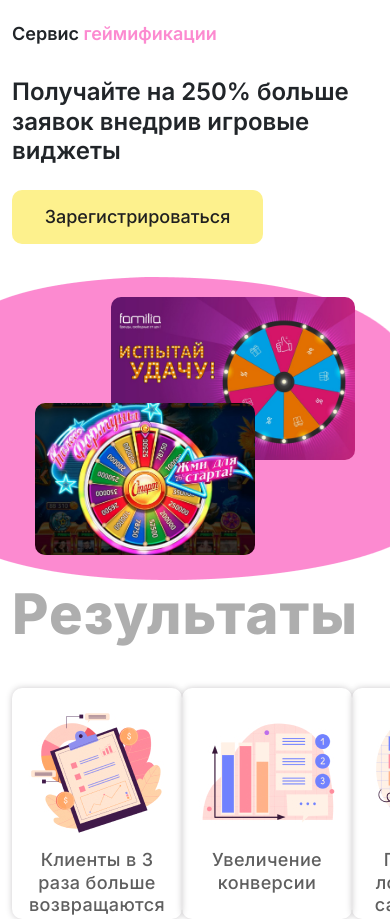
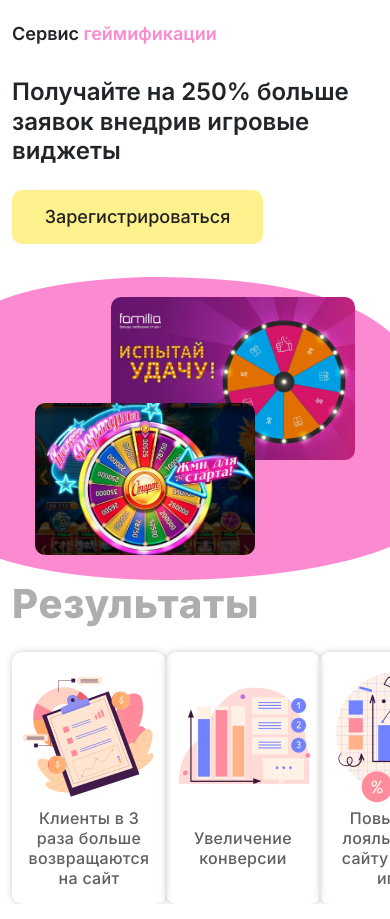
Before and after one commit to Dzidagor/wheel_of_fortune, a plain HTML site: page index.html in a window 390 px wide. Shown: the part 90-1009 px from the top of the page. Drawn offline with nearby package versions, Linux system fonts and the light colour scheme.

Commit message:
results
tablet: done

```diff
--- a/sass/blocks/_results.sass
+++ b/sass/blocks/_results.sass
@@ -47,3 +47,31 @@
     line-height: 126%
     letter-spacing: 0.02em
     color: $grey
+
+@media (max-width: 1199.98px)
+  .results
+    // .results__block
+    &__block
+
+    // .results__title
+    &__title
+      font-size: 40px
+      line-height: 48px
+      margin-bottom: 24px
+
+    // .results__item
+    &__item
+      width: 161px
+      height: 252px
+      padding: 16px 8px
+
+  .result-item
+    // .result-item__icon
+    &__icon
+      margin-bottom: 2px
+      width: 138px
+      height: 138px
+
+    // .result-item__title
+    &__title
+      font-size: 16px
```
Also changed, not shown: css/style.css, 1 other file.
